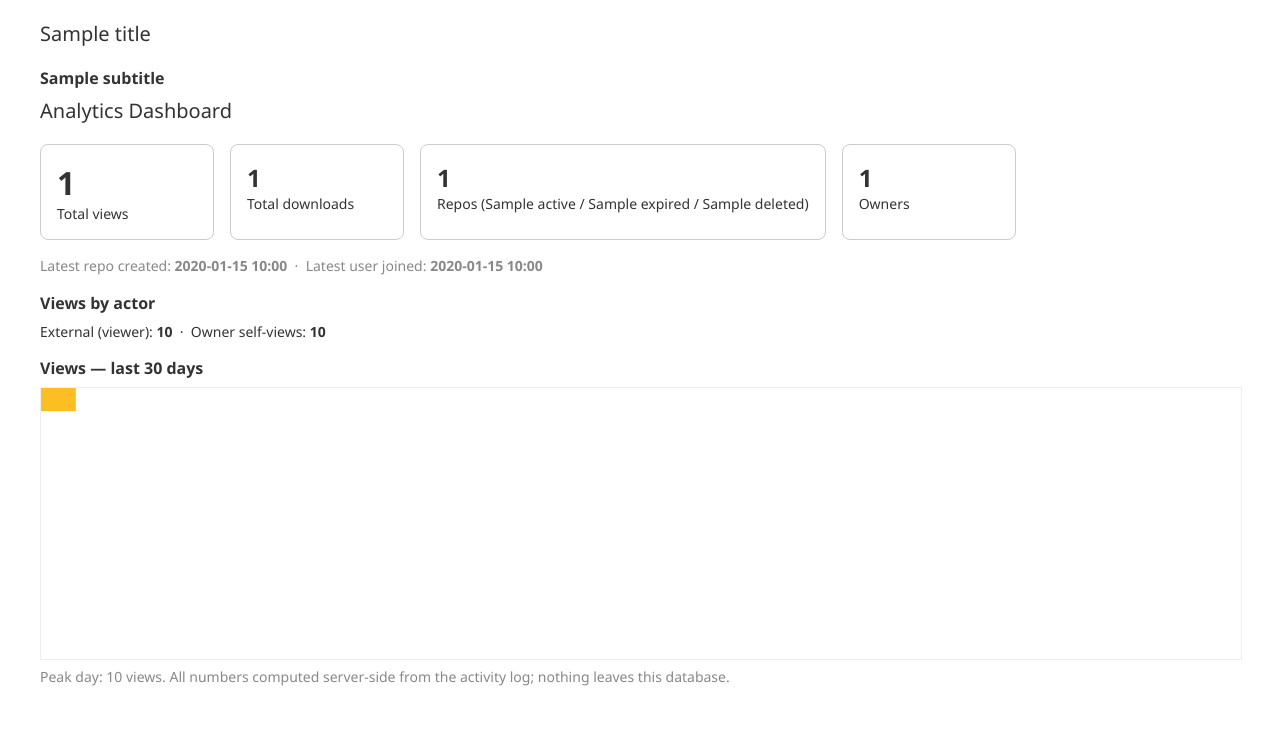
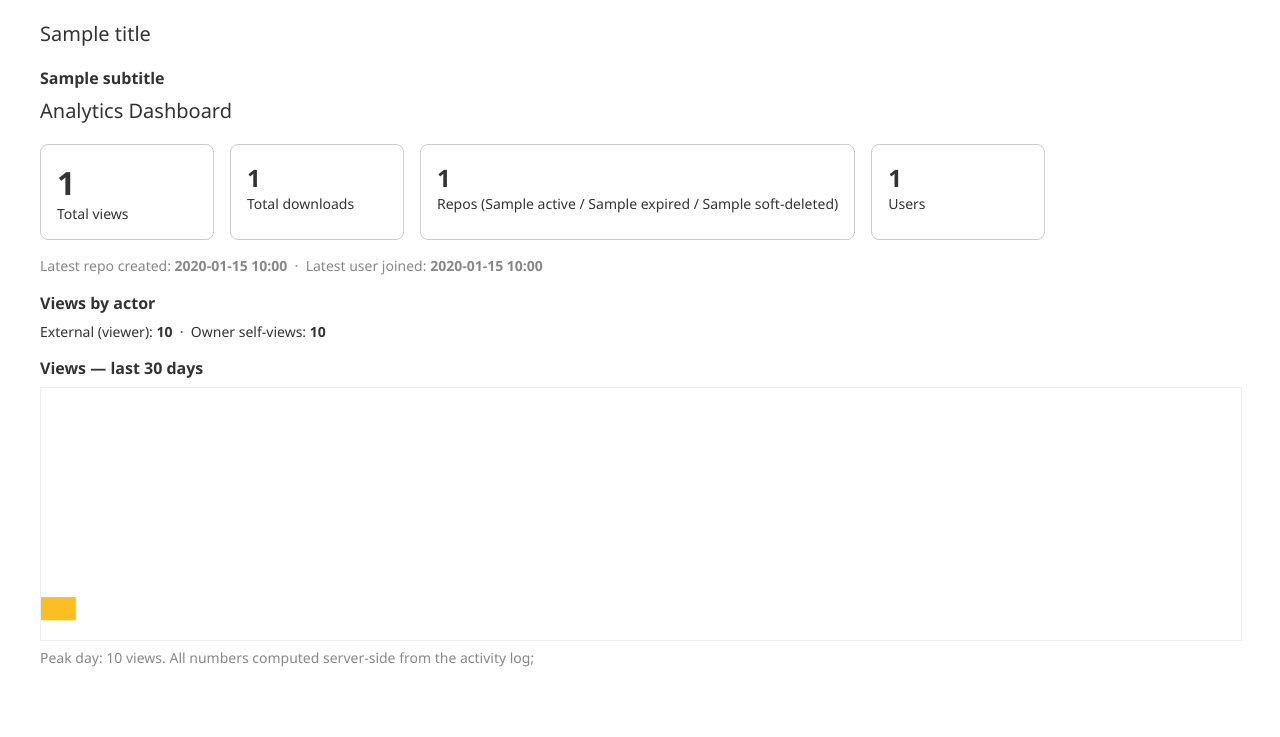
Before and after one commit to MagedSaeed/anonymous-hf, a Django app: template backend/anonymizer/templates/admin/analytics_dashboard.html in a window 1280 px wide. Shown: the part 92-829 px from the top of the page. After the commit the page ends 759 px from the top, so only its background shows below. Run offline with Django 5.2, Linux system fonts and the light colour scheme; the template is opened without the code that fills it: most values are stand-ins (such as "Sample title", 1, 10 or a date in 2020).

Commit message:
updaets on the analytics dashboard

```diff
--- a/backend/anonymizer/analytics.py
+++ b/backend/anonymizer/analytics.py
@@ -15,9 +15,9 @@
     since = now - timedelta(days=days)
 
     status_counts = dict(AnonymousRepo.objects.values_list("status").annotate(n=Count("id")))
-    total_owners = AnonymousRepo.objects.values("owner").distinct().count()
 
     user_model = get_user_model()
+    total_users = user_model.objects.count()
     latest_repo_date = (
         AnonymousRepo.objects.order_by("-created_at").values_list("created_at", flat=True).first()
     )
@@ -46,7 +46,7 @@
         "active_repos": status_counts.get("active", 0),
         "expired_repos": status_counts.get("expired", 0),
         "deleted_repos": status_counts.get("deleted", 0),
-        "total_owners": total_owners,
+        "total_users": total_users,
         "latest_repo_date": latest_repo_date,
         "latest_user_date": latest_user_date,
         "total_views": views.count(),
--- a/backend/anonymizer/templates/admin/analytics_dashboard.html
+++ b/backend/anonymizer/templates/admin/analytics_dashboard.html
@@ -13,11 +13,11 @@
   </div>
   <div style="border:1px solid #ccc;border-radius:8px;padding:1rem;min-width:140px;">
     <div style="font-size:1.5rem;font-weight:600;">{{ stats.total_repos }}</div>
-    <div>Repos ({{ stats.active_repos }} active / {{ stats.expired_repos }} expired / {{ stats.deleted_repos }} deleted)</div>
+    <div>Repos ({{ stats.active_repos }} active / {{ stats.expired_repos }} expired / {{ stats.deleted_repos }} soft-deleted)</div>
   </div>
   <div style="border:1px solid #ccc;border-radius:8px;padding:1rem;min-width:140px;">
-    <div style="font-size:1.5rem;font-weight:600;">{{ stats.total_owners }}</div>
-    <div>Owners</div>
+    <div style="font-size:1.5rem;font-weight:600;">{{ stats.total_users }}</div>
+    <div>Users</div>
   </div>
 </div>
 
@@ -31,15 +31,17 @@
 <p>External (viewer): <strong>{{ stats.viewer_views }}</strong> &nbsp;·&nbsp; Owner self-views: <strong>{{ stats.owner_views }}</strong></p>
 
 <h2>Views — last 30 days</h2>
-<svg width="100%" viewBox="0 0 620 140" preserveAspectRatio="none" style="border:1px solid #eee;">
-  {% for d in stats.daily_views %}
+<svg width="100%" viewBox="0 0 620 130" preserveAspectRatio="none" style="border:1px solid #eee;">
+  <g transform="translate(0,120) scale(1,-1)">
+    {% for d in stats.daily_views %}
     <rect x="{% widthratio forloop.counter0 1 20 %}" y="0"
           width="18"
           height="{% if stats.max_daily %}{% widthratio d.count stats.max_daily 120 %}{% else %}0{% endif %}"
           fill="#fbbf24">
       <title>{{ d.date }}: {{ d.count }}</title>
     </rect>
-  {% endfor %}
+    {% endfor %}
+  </g>
 </svg>
-<p style="color:#888;">Peak day: {{ stats.max_daily }} views. All numbers computed server-side from the activity log; nothing leaves this database.</p>
+<p style="color:#888;">Peak day: {{ stats.max_daily }} views. All numbers computed server-side from the activity log;</p>
 {% endblock %}
--- a/backend/anonymous_hf/settings.py
+++ b/backend/anonymous_hf/settings.py
@@ -47,7 +47,7 @@
 TEMPLATES = [
     {
         "BACKEND": "django.template.backends.django.DjangoTemplates",
-        "DIRS": [],
+        "DIRS": [BASE_DIR / "templates"],
         "APP_DIRS": True,
         "OPTIONS": {
             "context_processors": [
```
Also changed, not shown: backend/anonymizer/tests/test_analytics.py (+3 -1 lines), backend/templates/admin/base_site.html (added, +34 -0 lines), docs/superpowers/plans/2026-07-19-admin-analytics-dashboard.md (+2 -2 lines).
